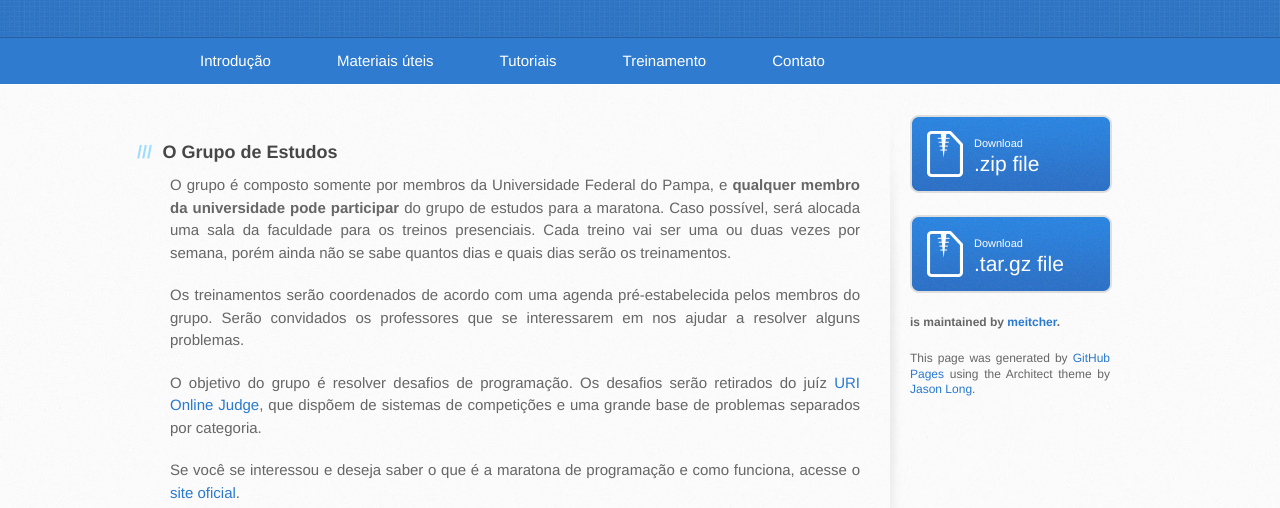
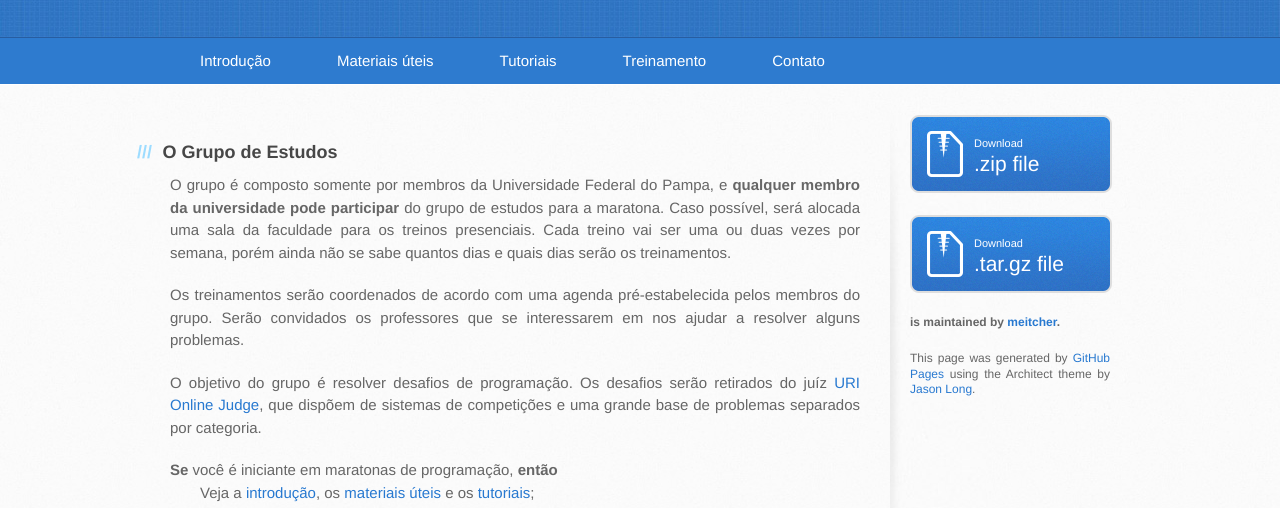
Before and after one commit to mtreviso/estudos-maratona-2015, a plain HTML site: page index.html in a window 1280 px wide. Shown: the part 269-777 px from the top of the page. Drawn offline with Linux system fonts and the light colour scheme.

Commit message:
update pages

```diff
--- a/index.html
+++ b/index.html
@@ -60,11 +60,6 @@ O objetivo do grupo é resolver desafios de programação. Os desafios serão re
 </p>
 
 
-<p>
-Se você se interessou e deseja saber o que é a maratona de programação e como funciona, acesse o <a href="http://maratona.ime.usp.br/" target="_blank">site oficial</a>.
-</p>
-
-
 
 <p>
 <b>Se</b> você é iniciante em maratonas de programação, <b>então</b>
```
Also changed, not shown: introducao.html (+5 -0 lines).
